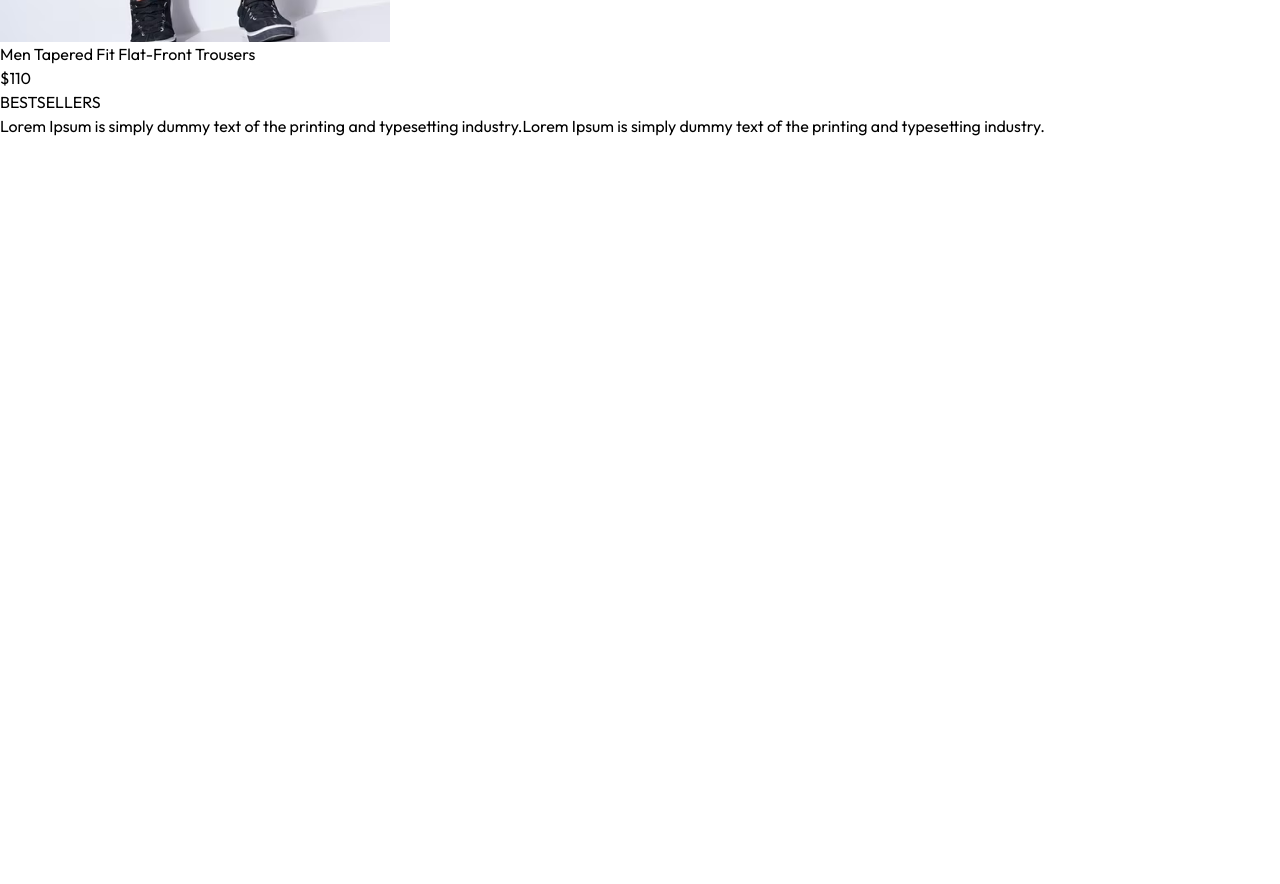
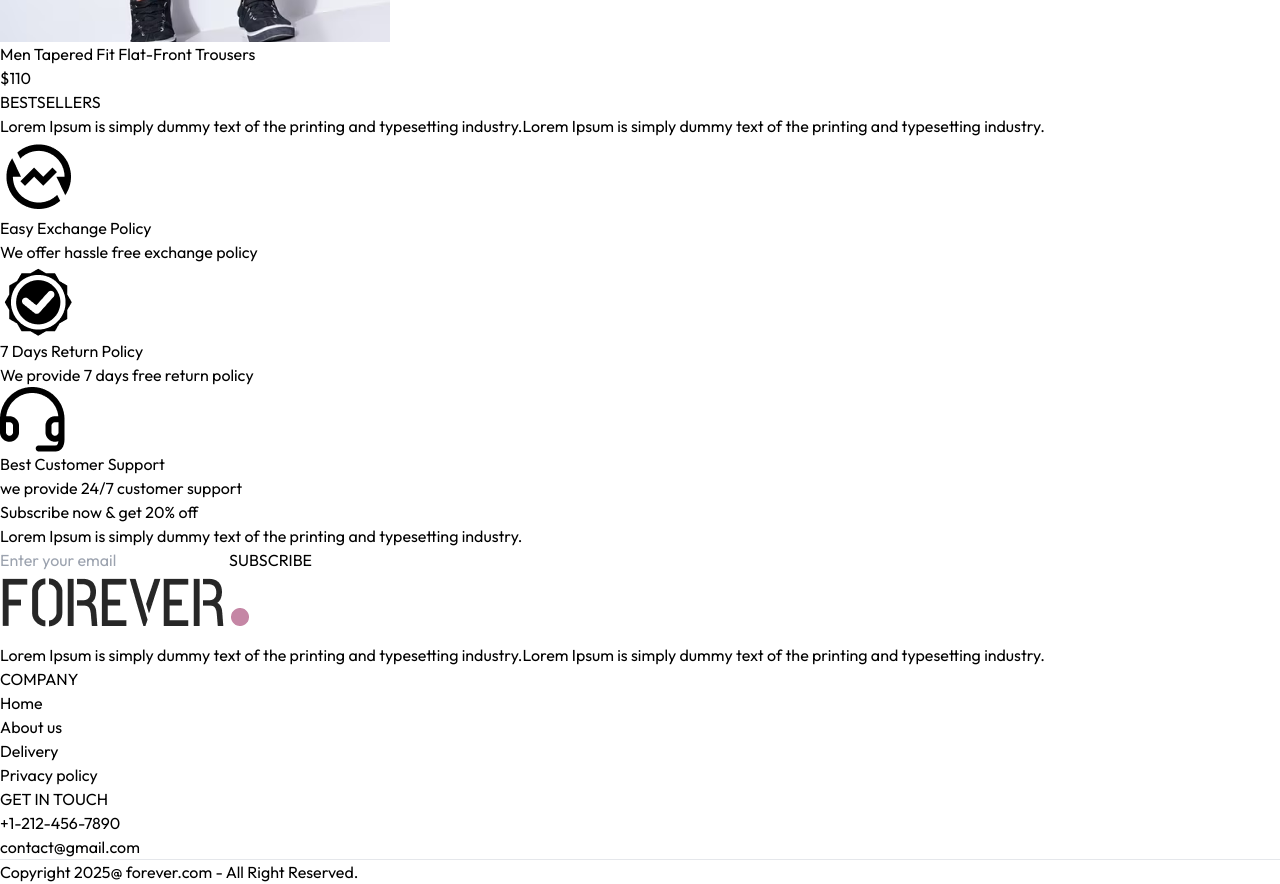
Before and after one commit to Sandali0726/E-commerce-App, a React (Vite) app in the folder frontend/: page / in a window 1280 px wide. Shown: the part 6540-7424 px from the top of the page. Before the commit the page ends 6678 px from the top, so only its background shows below. Built offline with nearby package versions, Linux system fonts and the light colour scheme.

Commit message:
Add Footer, OurPolicy, and NewsletterBox components; update Home and BestSeller components

```diff
--- a/frontend/src/App.jsx
+++ b/frontend/src/App.jsx
@@ -10,6 +10,7 @@ import Login from './pages/Login'
 import PlaceOrder from './pages/PlaceOrder'
 import Orders from './pages/Orders'
 import Navbar from './components/Navbar'
+import Footer from './components/Footer'
 
 const App = () => {
   return (
@@ -27,7 +28,7 @@ const App = () => {
         <Route path = '/orders' element={<Orders/>}/>
 
       </Routes>
-
+      <Footer/>
     </div>
   )
 }
--- a/frontend/src/components/BestSeller.jsx
+++ b/frontend/src/components/BestSeller.jsx
@@ -1,12 +1,13 @@
 import React, { useContext, useEffect, useState } from 'react'
 import {ShopContext} from '../context/ShopContext'
 import Title from './Title'
+import ProductItem from './ProductItem';
 
 const BestSeller = () => {
     const {products}=useContext(ShopContext);
     const [bestSeller,setBestSeller]= useState([]);
     useEffect(()=> {
-        const bestProduct = products.filter((item)=>(item.bestSeller));
+        const bestProduct = products.filter((item)=> item.bestSeller)
         setBestSeller(bestProduct.slice(0,5))
 
     },[])
@@ -16,9 +17,20 @@ const BestSeller = () => {
     <div className='my-10'>
         <div className='text-center text-3xl py-8'>
             <Title text1={'BEST'} text2={'SELLERS'}/>
+
             <p className='w-3/4 m-auto text-xs sm:text-sm md:text-base text-gray-600'>
             Lorem Ipsum is simply dummy text of the printing and typesetting industry.Lorem Ipsum is simply dummy text of the printing and typesetting industry.
             </p>
+
+        </div>
+
+        <div className='grid grid-cols-2 sm:grid-col-3 md:grid-cols-4 lg:grid-cols-5 gap-4 gap-y-6'>
+          {
+            bestSeller.map((item,index)=>(
+              <ProductItem key={index} id={item._id} image={item.image} name={item.name} price={item.price}/>
+            ))
+          }
+
         </div>
 
     </div>
--- /dev/null
+++ b/frontend/src/components/Footer.jsx
@@ -0,0 +1,42 @@
+import React from 'react'
+import { assets } from '../assets/assets'
+
+const Footer = () => {
+  return (
+    <div>
+      <div className='flex flex-col sm:grid grid-cols-[3fr_1fr_1fr] gap-14 my-10 mt-40 text-sm'>
+        <div>
+            <img src={assets.logo}  className= 'mb-5 w-32'alt="" />
+            <p className='w-full md:w-2/3 text-gray-600'>
+            Lorem Ipsum is simply dummy text of the printing and typesetting industry.Lorem Ipsum is simply dummy text of the printing and typesetting industry.
+            </p>
+        </div>
+            <div>
+                <p className='text-xl font-medium mb-5'>
+                    COMPANY
+                </p>
+                <ul className='flex flex-col gap-1 text-gray-600'>
+                    <li>Home</li>
+                    <li>About us</li>
+                    <li>Delivery</li>
+                    <li>Privacy policy</li>
+
+                </ul>
+            </div>
+            <div>
+                <p className='text-xl font-medium mb-5'>GET IN TOUCH</p>
+                <ul className='flex flex-col gap-1 text-gray-600'>
+                    <li>+1-212-456-7890</li>
+                    <li>contact@gmail.com</li>
+                </ul>
+            </div>
+      </div>
+      <div>
+        <hr />
+        <p className='py-5 text-sm text-center'>Copyright 2025@ forever.com - All Right Reserved.</p>
+      </div>
+    </div>
+  )
+}
+
+export default Footer
--- a/frontend/src/components/LatestCollection.jsx
+++ b/frontend/src/components/LatestCollection.jsx
@@ -10,6 +10,7 @@ const LatestCollection = () => {
     useEffect(()=>{
         setLatestProducts(products.slice(0,10))
     },[])
+
   return (
     <div className='my-10'>
         <div className='text-center  py-8 text-3xl'>
--- /dev/null
+++ b/frontend/src/components/NewsletterBox.jsx
@@ -0,0 +1,22 @@
+import React from 'react'
+
+const NewsletterBox = () => {
+    const onSubmitHandler = (event) =>{
+        event.preventDefault();
+    }
+  return (
+    <div className='text-center'>
+        <p className='text-2xl font-medium text-gray-800'>Subscribe now & get 20% off</p>
+        <p className='text-gray-400 mt-3'>
+        Lorem Ipsum is simply dummy text of the printing and typesetting industry.
+        </p>
+        <form onSubmit={onSubmitHandler} className='w-full sm:w-1/2 flex items-center gap-3 mx-auto my-6 border pl-3'>
+            <input className = 'w-full sm:flex-1 outline-none' type="email" placeholder='Enter your email' required/>
+            <button type='submit' className='bg-black text-white text-xs px-10 py-4'>SUBSCRIBE</button>
+        </form>
+
+    </div>
+  )
+}
+
+export default NewsletterBox
--- /dev/null
+++ b/frontend/src/components/OurPolicy.jsx
@@ -0,0 +1,29 @@
+import React from 'react'
+import { assets } from '../assets/assets'
+
+const OurPolicy = () => {
+  return (
+    <div className='flex flex-col sm:flex-row justify-around gap-12 sm:gap-2 text-center py-20 text-xs sm:text-sm md:text-base text-gray-700'>
+      <div>
+        <img className= 'w-12 m-auto mb-5' src={assets.exchange_icon} alt="" />
+        <p className='font-semibold'>Easy Exchange  Policy</p>
+        <p className='text-gray-400'>We offer hassle free exchange  policy</p>
+      </div>
+
+
+        <div>
+        <img className= 'w-12 m-auto mb-5' src={assets.quality_icon} alt="" />
+        <p className='font-semibold'>7 Days Return Policy</p>
+        <p className='text-gray-400'>We provide 7 days free return policy</p>
+        </div>
+
+        <div>
+        <img className= 'w-12 m-auto mb-5' src={assets.support_img} alt="" />
+        <p className='font-semibold'>Best Customer Support</p>
+        <p className='text-gray-400'>we provide 24/7 customer support</p>
+        </div>
+</div>
+  )
+}
+
+export default OurPolicy
--- a/frontend/src/pages/Collection.jsx
+++ b/frontend/src/pages/Collection.jsx
@@ -1,9 +1,85 @@
-import React from 'react'
+import React, { useContext, useEffect, useState } from 'react'
+import { ShopContext } from '../context/ShopContext'
+import { assets } from '../assets/assets'
+import Title from '../components/Title'
 
 const Collection = () => {
+  const {products}=useContext(ShopContext)
+  const [showFilter,setShowFilter]=useState(false)
+  const [filterProducts,setShowFilterProducts] = useState([]);
+
+  useEffect(()=>{
+    setShowFilterProducts(products)
+  },[])
   return (
-    <div>
+    <div className='flex flex-col sm:flex-row gap-1 sm:gap-10 pt-10 border-t'>
+      {/* Filter Options */}
+      <div className='min-w-60'>
+        <p onClick={()=>setShowFilter(!showFilter)} className='my-2 text-xl flex items-center cursor-pointer gap-2'>FILTERS
+          <img className = {`h-3 sm:hidden ${showFilter ? 'rotate-90':''}`} src={assets.dropdown_icon} alt="" />
+        </p>
+        {/* Category Filter */}
+        <div className={`border border-gray-300 pl-5 py-3 mt-6 ${showFilter ? '' : 'hidden' }sm:block`}>
+          <p className='mb-3 text-sm font-medium'>CATEGORIES</p>
+          <div className='flex flex-col gap-2 text-sm font-light text-gray-700'>
+          <p className='flex gap-2'>
+            <input className='w-3' type="checkbox" value={'Men'}/>Men
+          </p>
 
+          <p className='flex gap-2'>
+            <input className='w-3' type="checkbox" value={'Women'}/>Women
+          </p>
+
+          <p className='flex gap-2'>
+            <input className='w-3' type="checkbox" value={'Kids'}/>Kids
+          </p>
+
+          </div>
+
+        </div>
+
+      {/* SubCategory Filter */}
+      <div className={`border border-gray-300 pl-5 py-3 my-5 ${showFilter ? '' : 'hidden' }sm:block`}>
+          <p className='mb-3 text-sm font-medium'>TYPE</p>
+          <div className='flex flex-col gap-2 text-sm font-light text-gray-700'>
+          <p className='flex gap-2'>
+            <input className='w-3' type="checkbox" value={'Topwear'}/>Topwear
+          </p>
+
+          <p className='flex gap-2'>
+            <input className='w-3' type="checkbox" value={'Bottomwear'}/>Bottomwear
+          </p>
+
+          <p className='flex gap-2'>
+            <input className='w-3' type="checkbox" value={'Winterwear'}/>Winterwear
+          </p>
+          </div>
+        </div>
+        </div>
+
+        {/* Right Side */}
+        <div className='flex-1'>
+          <div className='flex justify-between text-base sm:text-2xl mb-4'>
+            <Title text1={'ALL'} text2={'COLLECTIONS'} />
+            {/* Product Sort */}
+            <select className='border-2 border-gray-300 text-sm px-2'>
+              <option value="relavent">Sort by:Relavent</option>
+              <option value="low-high">Sort by:Low to High</option>
+              <option value="high-low">Sort by:High to Low</option>
+            </select>
+
+          </div>
+
+          {/* Map Products */}
+          <div className ='grid grid-cols-2 md:grid-cols-3 lg:grid-cols-4 gap-4 gap-y-6'>
+            {
+              filterProducts.map((item,index) =>(
+                <ProductItem/>
+            ))
+            }
+
+          </div>
+        </div>
     </div>
   )
 }
--- a/frontend/src/pages/Home.jsx
+++ b/frontend/src/pages/Home.jsx
@@ -2,6 +2,8 @@ import React from 'react'
 import Hero from '../components/Hero'
 import LatestCollection from '../components/LatestCollection'
 import BestSeller from '../components/BestSeller'
+import OurPolicy from '../components/OurPolicy'
+import NewsletterBox from '../components/NewsletterBox'
 
 const Home = () => {
   return (
@@ -9,6 +11,8 @@ const Home = () => {
       <Hero/>
       <LatestCollection/>
       <BestSeller/>
+      <OurPolicy/>
+      <NewsletterBox/>
     </div>
   )
 }
```
